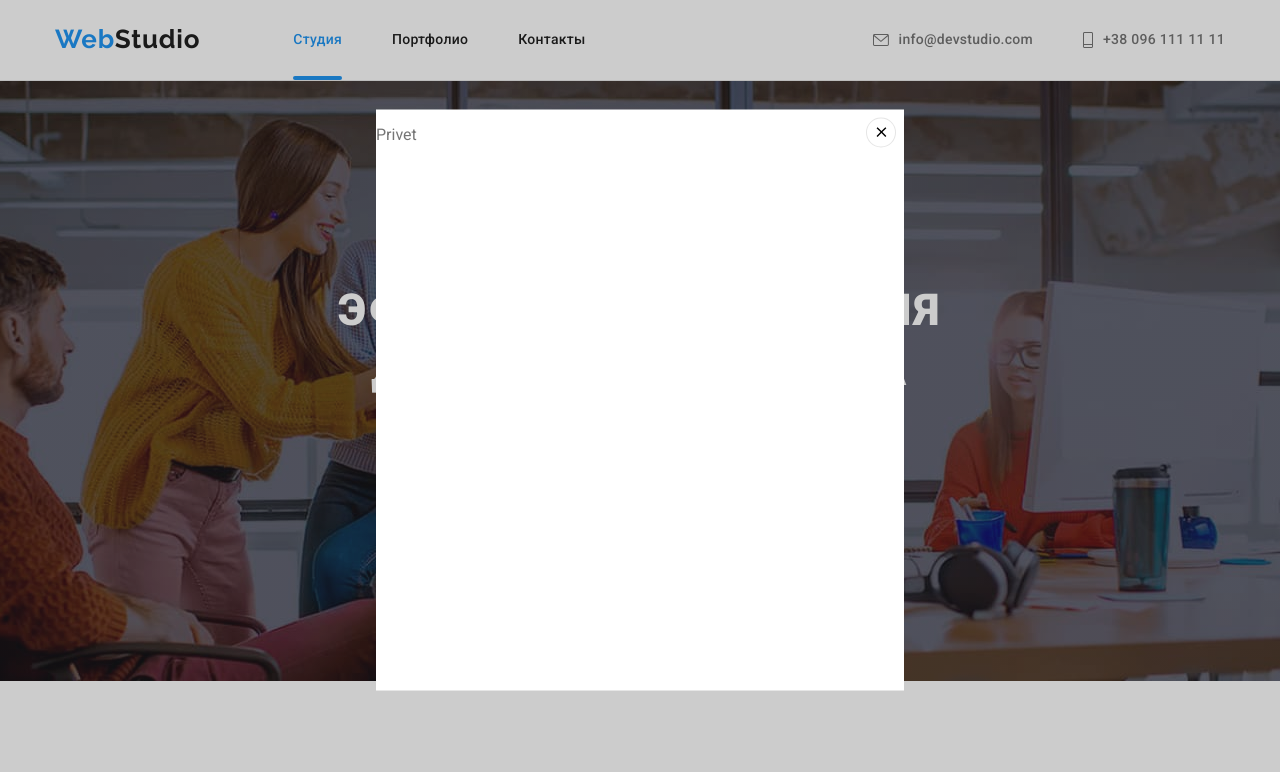
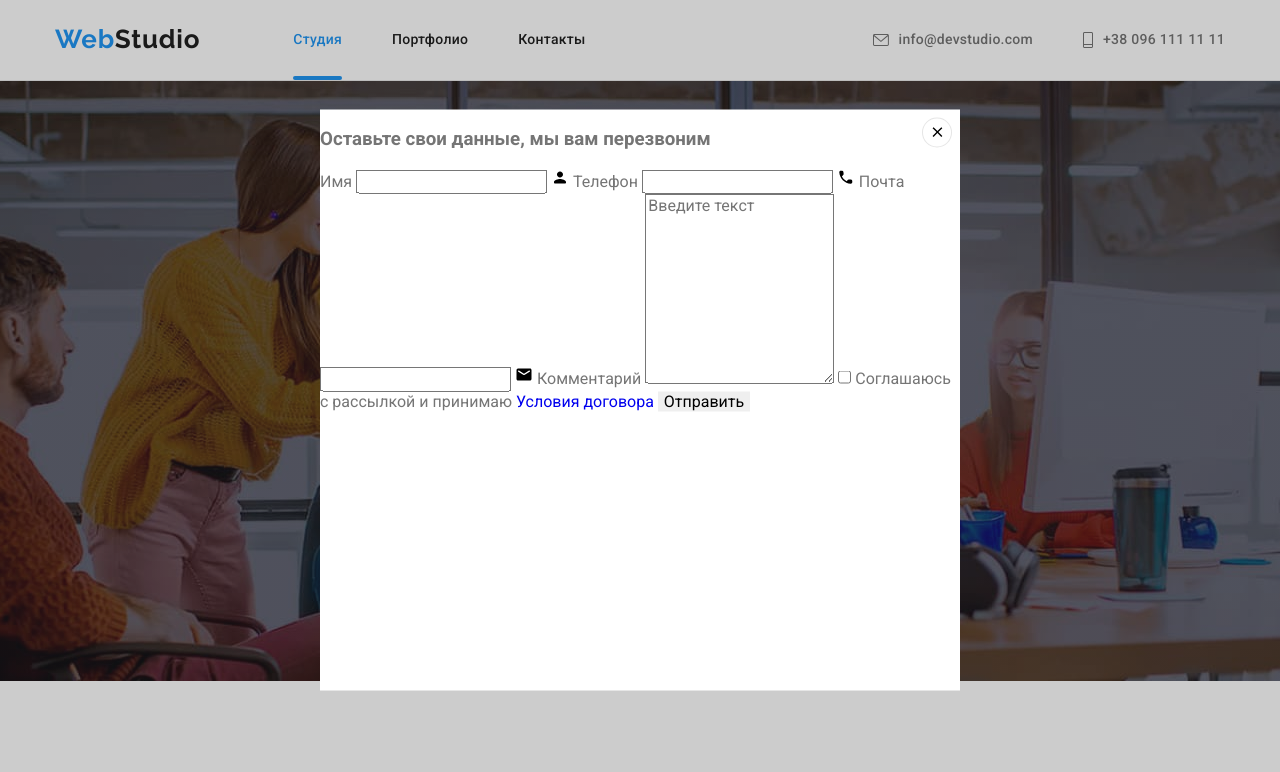
Before and after one commit to DanyilYatskov/goit-markup-hw-06, a plain HTML site: page index.html in a window 1280 px wide. Both pictures are taken after a click on the button "Заказать услугу". Shown: the top 772 px of the page. Drawn offline with nearby package versions, Linux system fonts and the light colour scheme.

Commit message:
added modal .sign-in-form elements

```diff
--- a/css/styles.css
+++ b/css/styles.css
@@ -508,12 +508,12 @@ body {
   background-color: var(--emphasis-color);
   color: #fff;
 }
-.footer-sign-in {
+.footer-sign {
   margin-top: 12px;
   margin-left: 93px;
   /* margin-bottom: 30px; */
 }
-.footer-sign-in .text {
+.footer-sign .text {
   margin-bottom: 20px;
   font-family: Roboto;
   font-style: normal;
@@ -524,12 +524,12 @@ body {
   text-transform: uppercase;
   color: #ffffff;
 }
-.sign-in-form {
+.sign-form {
   display: flex;
   justify-content: center;
   align-items: center;
 }
-.footer-sign-in .sign-in-mail {
+.footer-sign .sign-mail {
   border: 1px solid rgba(255, 255, 255, 0.3);
   box-sizing: border-box;
   filter: drop-shadow(0px 4px 4px rgba(0, 0, 0, 0.15));
@@ -538,7 +538,7 @@ body {
   width: 358px;
   height: 50px;
 }
-.footer-sign-in .button {
+.footer-sign .button {
   display: flex;
   justify-content: center;
   align-items: center;
@@ -557,12 +557,12 @@ body {
   letter-spacing: 0.06em;
   color: #ffffff;
 }
-.footer-sign-in .button .sign-in-icon {
+.footer-sign .button .sign-icon {
   margin-left: 10px;
   fill: currentColor;
 }
-.footer-sign-in .button:hover,
-.footer-sign-in .button:focus {
+.footer-sign .button:hover,
+.footer-sign .button:focus {
   color: var(--emphasis-color);
   /* fill: var(--emphasis-color); */
   background-color: var(--page-background-color);
--- a/index.html
+++ b/index.html
@@ -508,12 +508,62 @@
 
       <div class="backdrop is-hidden" data-modal>
         <div class="modal">
-          <p>Privet</p>
           <button type="button" class="button modal-close" data-modal-close>
             <svg class="modal-close-icon" width="18" height="18">
               <use href="./images/symbol-defs.svg#icon-close-black"></use>
             </svg>
           </button>
+          <h3 class="modal-title">Оставьте свои данные, мы вам перезвоним</h3>
+          <form class="sign-in-form">
+            <label class="sign-in-name-label">
+              <span class="text">Имя</span>
+              <input type="text" name="name" class="sign-in-name" />
+              <svg class="sign-in-name-icon" width="18" height="18">
+                <use href="./images/symbol-defs.svg#icon-person-black"></use>
+              </svg>
+            </label>
+            <label class="sign-in-phone-label">
+              <span class="text">Телефон</span>
+              <input type="text" name="tel" class="sign-in-phone" />
+              <svg class="sign-in-phone-icon" width="18" height="18">
+                <use href="./images/symbol-defs.svg#icon-phone-black"></use>
+              </svg>
+            </label>
+            <label class="sign-in-email-label">
+              <span class="text">Почта</span>
+              <input type="text" name="email" class="sign-in-email" />
+              <svg class="sign-in-email-icon" width="18" height="18">
+                <use href="./images/symbol-defs.svg#icon-email-black"></use>
+              </svg>
+            </label>
+            <label class="sign-in-comments-label">
+              <span class="text">Комментарий</span>
+              <textarea
+                name="comments"
+                rows="10"
+                class="sign-in-comments"
+                placeholder="Введите текст"
+              ></textarea>
+            </label>
+            <label class="sign-in-agreement-label">
+              <input
+                type="checkbox"
+                name="agreement"
+                value="agreed"
+                class="sign-in-agreement"
+              />
+              <span class="text">Соглашаюсь с рассылкой и принимаю</span>
+              <a
+                href="https://zakon.rada.gov.ua/laws/show/2341-14#Text"
+                target="_blank"
+                rel="noopener noreferrer"
+                aria-label="ссылка Условия договора"
+                class="link"
+                >Условия договора</a
+              >
+            </label>
+            <button type="button" class="button">Отправить</button>
+          </form>
         </div>
       </div>
       <script src="./js/modal.js"></script>
@@ -599,18 +649,18 @@
               </li>
             </ul>
           </div>
-          <div class="footer-sign-in">
+          <div class="footer-sign">
             <p class="text">Подпишитесь на рассылку</p>
-            <form class="sign-in-form">
+            <form class="sign-form">
               <input
                 type="mail"
                 name="mail"
-                class="sign-in-mail"
+                class="sign-mail"
                 placeholder="E-mail"
               />
               <button type="button" class="button">
                 Подписаться
-                <svg class="sign-in-icon" width="24" height="24">
+                <svg class="sign-icon" width="24" height="24">
                   <use href="./images/symbol-defs.svg#icon-icon-send"></use>
                 </svg>
               </button>
```
Also changed, not shown: portfolio.html (+4 -4 lines), images/close-black.svg (deleted), images/icon_check.svg (added), images/svg/symbol-defs — копия.svg (renamed from images/symbol-defs — копия.svg).
